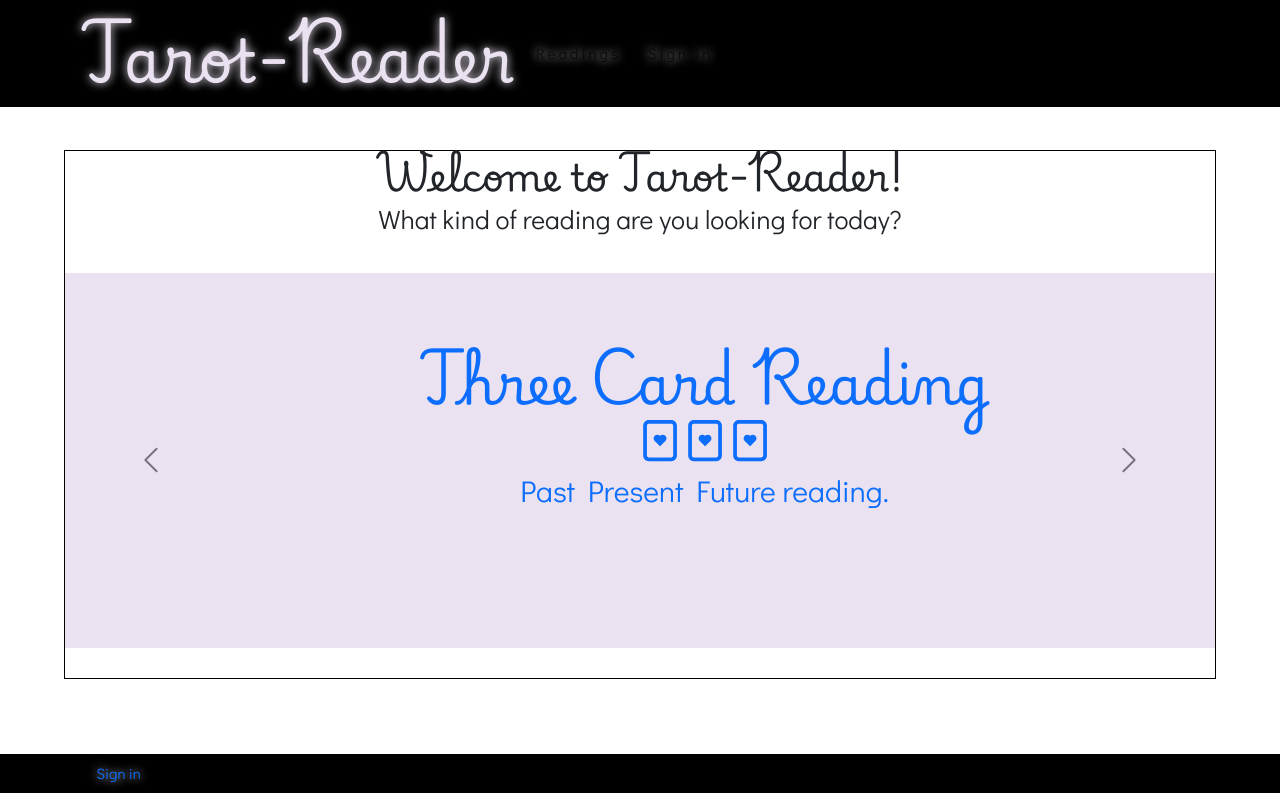
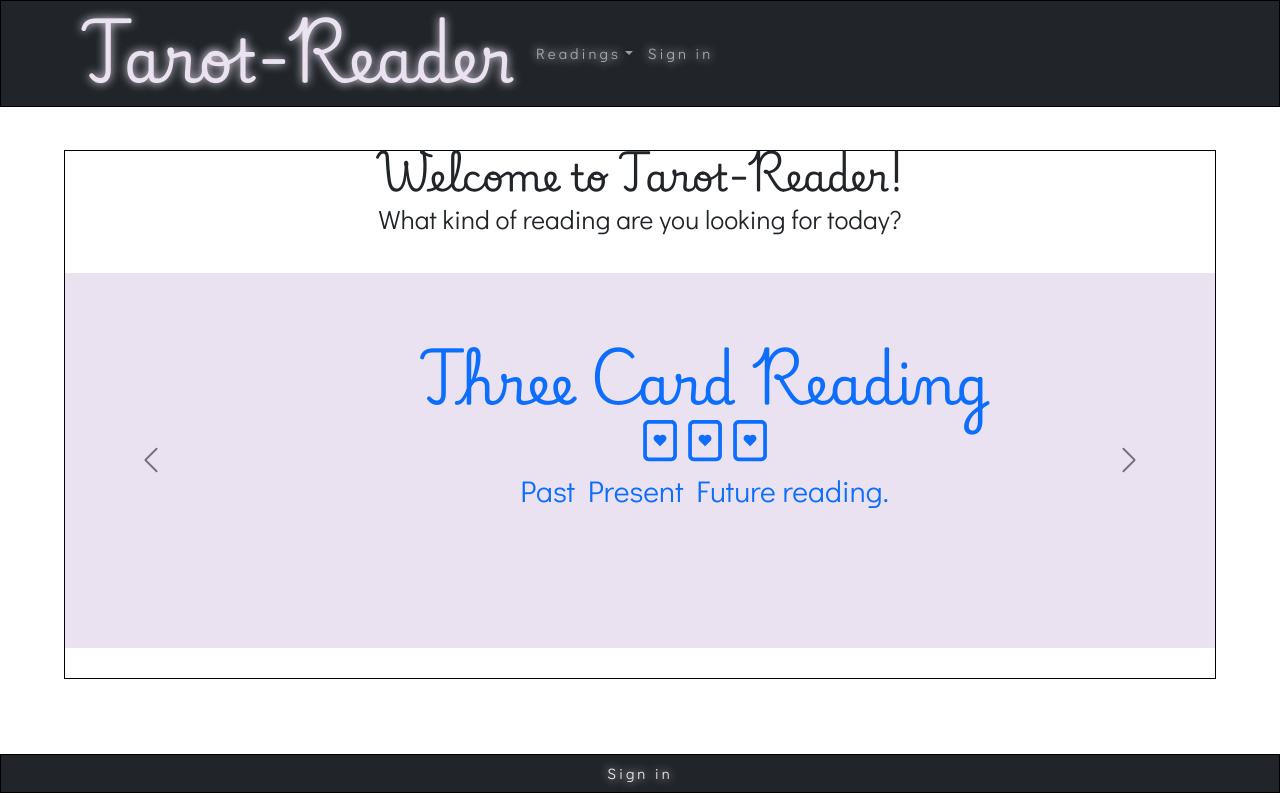
Before and after one commit to kbrandt8/Tarot-Reader, a Next.js app: page / in a window 1280 px wide. Built offline with nearby package versions, Linux system fonts and the light colour scheme; no server answers.

Commit message:
Color scheme
I'm testing out a darker color scheme for header and footer

```diff
--- a/components/footer.tsx
+++ b/components/footer.tsx
@@ -2,21 +2,16 @@
 import React, { useContext } from 'react'
 import Container from 'react-bootstrap/Container';
 import Navbar from 'react-bootstrap/Navbar';
-import Link from 'next/link';
+import Nav from 'react-bootstrap/Nav';
+
 import { useSession } from 'next-auth/react';
 export default function Footer() {
   const { data: session, status } = useSession();
   return (
 
-    <Navbar>
+    <Navbar bg="dark" data-bs-theme="dark" >
       <Container>
-
-        <Navbar.Brand >
-
-
-
-        </Navbar.Brand>
-        {status === 'authenticated' ? <h1>Hi, {session.user?.name}! <Link href={`/savedreadings/${session.user?.id}`}>View your saved readings?</Link></h1> : <Link href="/api/auth/signin">Sign in</Link>}
+        {status === 'authenticated' ? <Container><h1>Hi, {session.user?.name}! </h1><Nav.Link href={`/savedreadings/${session.user?.id}`}>View your saved readings?</Nav.Link> </Container> : <Container><Nav.Link href="/api/auth/signin">Sign in</Nav.Link> </Container>}
 
 
         <Navbar.Toggle />
--- a/components/nav.tsx
+++ b/components/nav.tsx
@@ -1,5 +1,5 @@
 'use client'
-import React,{useContext} from 'react'
+import React, { useContext } from 'react'
 import Container from 'react-bootstrap/Container';
 import Nav from 'react-bootstrap/Nav';
 import Navbar from 'react-bootstrap/Navbar';
@@ -13,7 +13,7 @@ import { NavLink } from 'react-bootstrap';
 export default function NavBar() {
   const { data: session, status } = useSession();
   return (
-    <Navbar fixed="top" expand="md">
+    <Navbar fixed="top" expand="md" bg="dark" data-bs-theme="dark">
       <Container>
         <Navbar.Brand as={Link} href="/">
 
@@ -26,11 +26,11 @@ export default function NavBar() {
             <Nav.Link as={Link} href="/">    </Nav.Link>
 
             <NavDropdown title="Readings">
-              <NavDropdown.Item as={Link}    href={`/readings/ThreeCardReading`}>Three Card Reading   </NavDropdown.Item>
-              <NavDropdown.Item as={Link}   href={`/readings/FourCardReading`}>Four Card Reading</NavDropdown.Item>
-              <NavDropdown.Item as={Link}   href={`/readings/CelticCrossReading`}>Celtic Cross Reading  </NavDropdown.Item>
-              <NavDropdown.Item as={Link}   href={`/readings/OneCardReading`}>One Card Reading   </NavDropdown.Item>
-              <NavDropdown.Item as={Link}    href={`/readings/TodaysCard`}>Todays Card  </NavDropdown.Item>
+              <NavDropdown.Item as={Link} href={`/readings/ThreeCardReading`}>Three Card Reading   </NavDropdown.Item>
+              <NavDropdown.Item as={Link} href={`/readings/FourCardReading`}>Four Card Reading</NavDropdown.Item>
+              <NavDropdown.Item as={Link} href={`/readings/CelticCrossReading`}>Celtic Cross Reading  </NavDropdown.Item>
+              <NavDropdown.Item as={Link} href={`/readings/OneCardReading`}>One Card Reading   </NavDropdown.Item>
+              <NavDropdown.Item as={Link} href={`/readings/TodaysCard`}>Todays Card  </NavDropdown.Item>
 
             </NavDropdown>
             {status === 'authenticated' ?
@@ -40,7 +40,7 @@ export default function NavBar() {
                 <Nav.Link as={Link} href="/api/auth/signout">Sign out</Nav.Link>
               </div>
               :
-                 <Nav.Link as={Link} href="/api/auth/signin">Sign in</Nav.Link> }
+              <Nav.Link as={Link} href="/api/auth/signin">Sign in</Nav.Link>}
           </Nav>
         </Navbar.Collapse>
       </Container>
```
Lines whose indentation alone changed are shown as unchanged.
